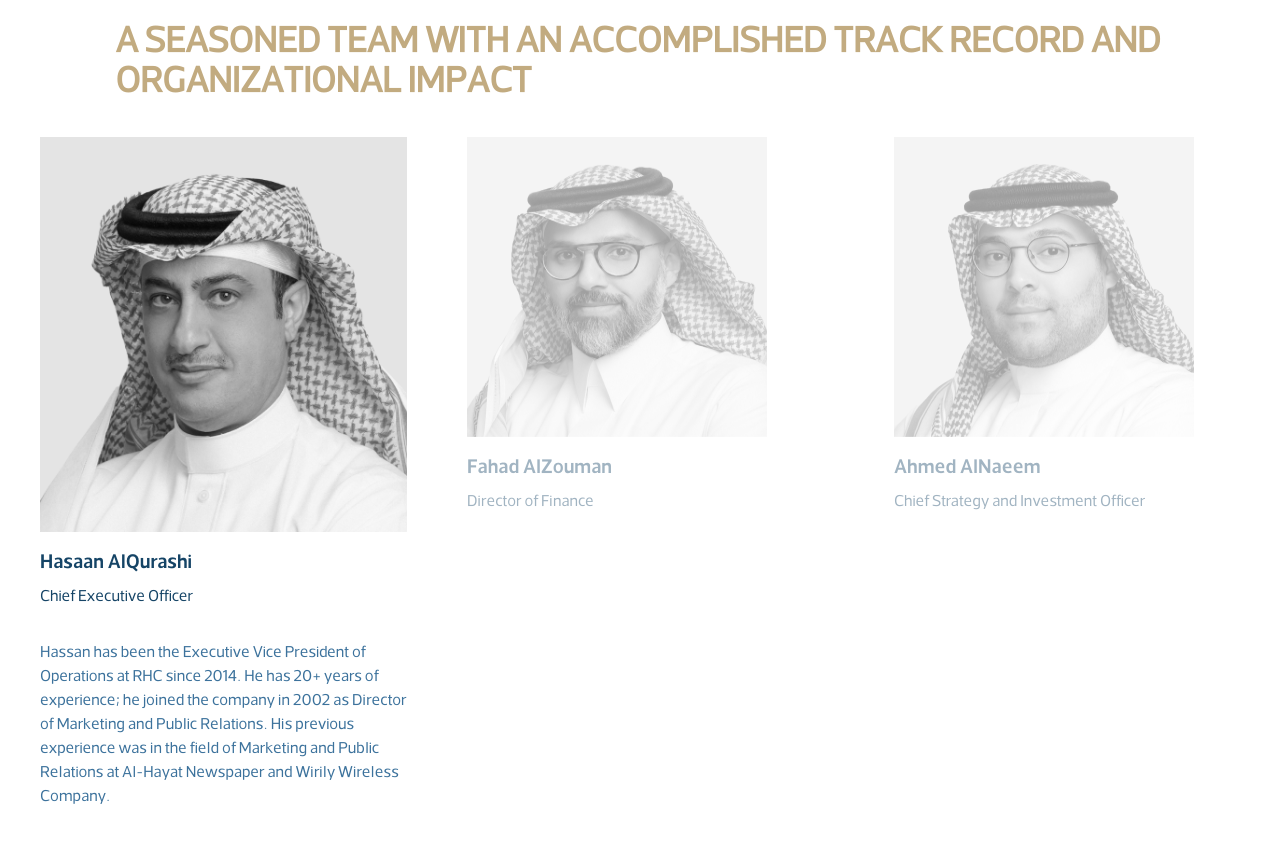
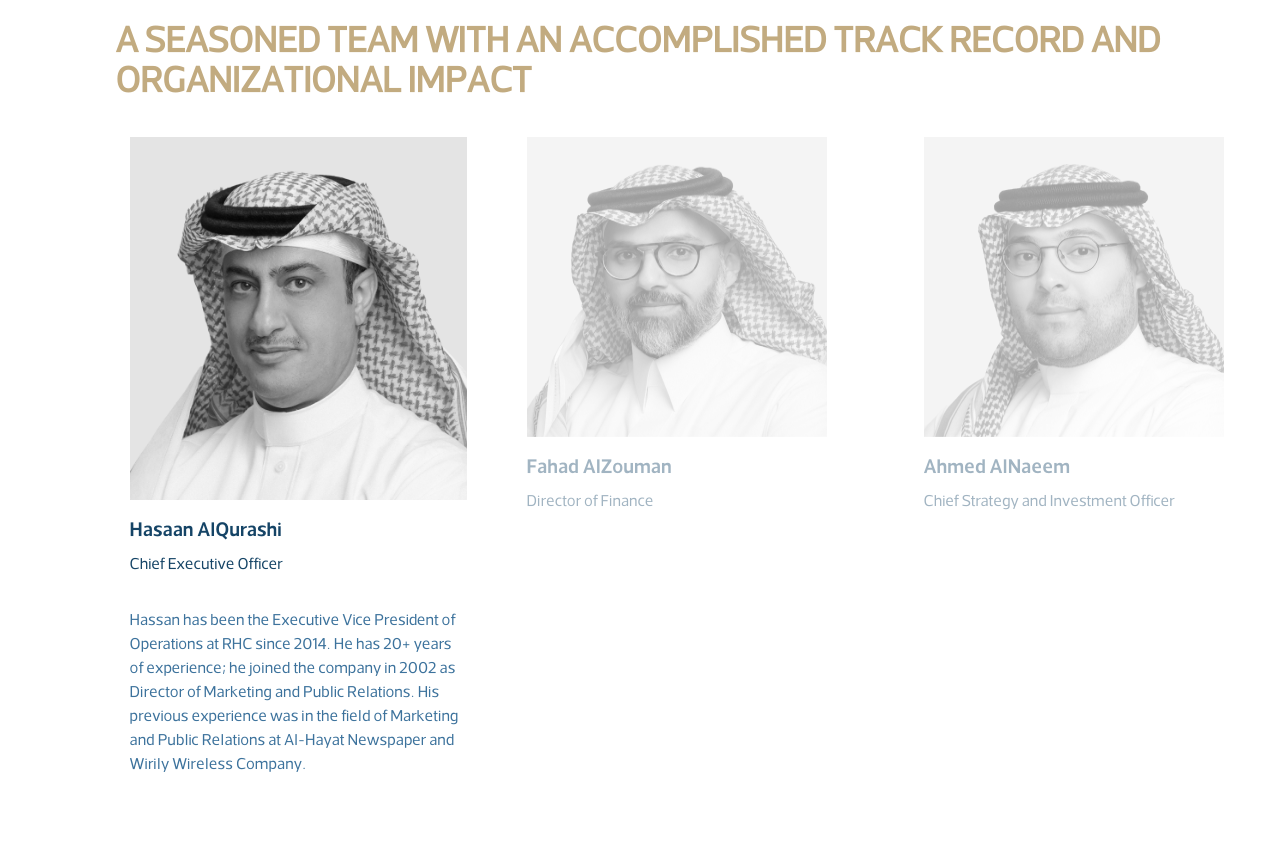
Before and after one commit to jeetkanodia/ansh, a React (Vite) app: page / in a window 1280 px wide. Shown: the part 3143-3984 px from the top of the page. Built offline with nearby package versions, Linux system fonts and the light colour scheme.

Commit message:
Update Bottom component layout for better responsiveness

```diff
--- a/src/components/Bottom.jsx
+++ b/src/components/Bottom.jsx
@@ -13,7 +13,7 @@ const Bottom = () => {
         impact
       </p>
 
-      <div className="mt-4 sm:ml-[7%]">
+      <div className="mt-4 lg:ml-[7%] sm:ml-[7%]">
         <Sliderr />
       </div>
 
```
